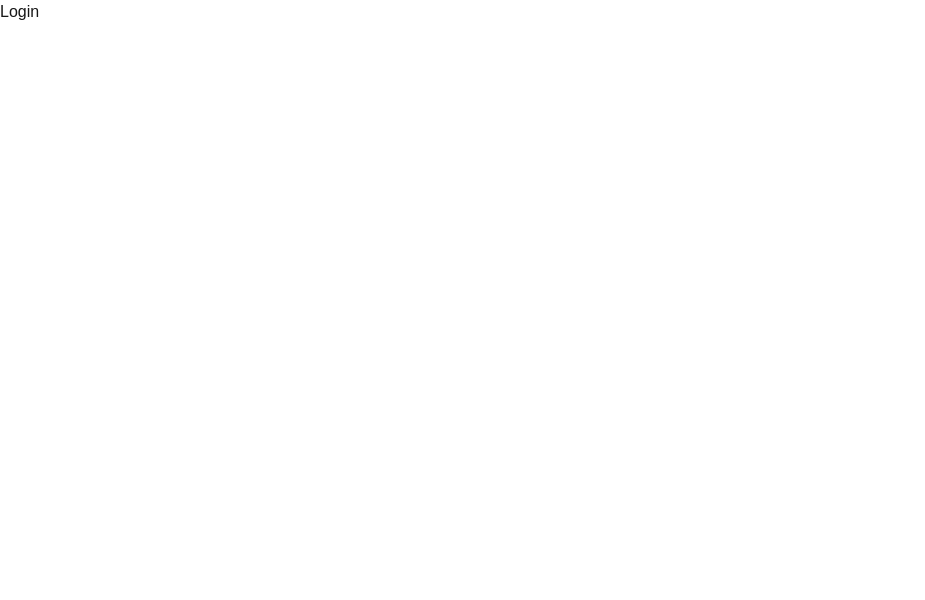
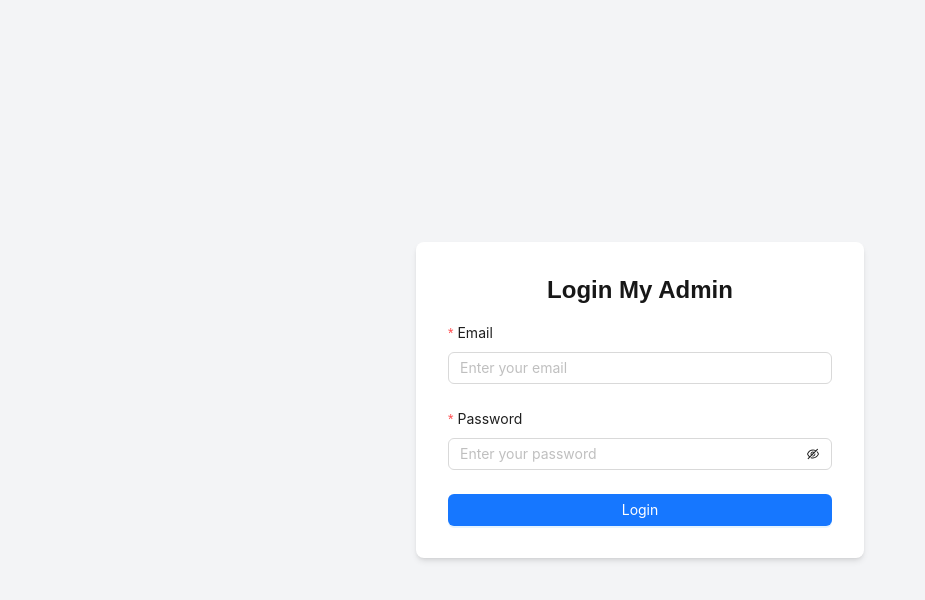
Before and after one commit to iMovn/news-amazing, a Next.js app: page /login in a window 1280 px wide. Shown: the top 600 px of the page, without its empty margins (0-925 px from the left). Built offline with nearby package versions, Linux system fonts and the light colour scheme; no server answers.

Commit message:
Error Warning of Ant Design at 09/01/2025-08:50am

```diff
--- a/app/(auth)/login/page.tsx
+++ b/app/(auth)/login/page.tsx
@@ -1,7 +1,104 @@
-export default function Login() {
+"use client";
+
+import React, { useState, useEffect, forwardRef } from "react";
+import { Form, Input, Button, message } from "antd";
+import { loginApi } from "@/services/ad/authService";
+import { AiOutlineEye, AiOutlineEyeInvisible } from "react-icons/ai";
+import { useRouter } from "next/navigation";
+
+// Import InputRef từ antd
+import { InputRef } from "antd/es/input";
+
+interface PasswordInputProps {
+  type: string;
+  placeholder: string;
+  onClick: () => void;
+}
+
+const PasswordInput = forwardRef<InputRef, PasswordInputProps>((props, ref) => (
+  <Input.Password
+    {...props}
+    ref={ref} // Ref type sẽ phù hợp với InputRef từ antd
+    iconRender={(visible: boolean) =>
+      visible ? <AiOutlineEye /> : <AiOutlineEyeInvisible />
+    }
+  />
+));
+
+PasswordInput.displayName = "PasswordInput"; // Add display name to avoid ESLint warning
+
+const LoginPage = () => {
+  const [isPasswordVisible, setIsPasswordVisible] = useState(false);
+  const [isLoading, setIsLoading] = useState(false);
+  const router = useRouter();
+
+  // Auto redirect to /admin if token exists
+  useEffect(() => {
+    const token = localStorage.getItem("token");
+    if (token) {
+      router.push("/admin");
+    }
+  }, [router]);
+
+  // Handle form submission for login
+  const handleLogin = async (values: { email: string; password: string }) => {
+    setIsLoading(true);
+    try {
+      const response = await loginApi(values); // Call login API
+      const { token, user } = response.data;
+
+      localStorage.setItem("token", token); // Save token to localStorage
+      localStorage.setItem("user", JSON.stringify(user)); // Save user data to localStorage
+      console.log("User information:", user);
+
+      message.success("Login successful!");
+      router.push("/admin"); // Redirect to admin page after login
+    } catch (error: any) {
+      message.error(
+        error?.message || "Login failed. Please try again." // Error handling improvement
+      );
+    } finally {
+      setIsLoading(false);
+    }
+  };
+
   return (
-    <>
-      <h1>Login</h1>
-    </>
+    <div className="flex items-center justify-center min-h-screen bg-gray-100">
+      <div className="w-full max-w-md bg-white p-8 rounded-lg shadow-md">
+        <h2 className="text-2xl font-bold text-center mb-4">Login My Admin</h2>
+        <Form layout="vertical" onFinish={handleLogin}>
+          <Form.Item
+            label="Email"
+            name="email"
+            rules={[{ required: true, message: "Please enter your email" }]}
+          >
+            <Input type="email" placeholder="Enter your email" />
+          </Form.Item>
+
+          <Form.Item
+            label="Password"
+            name="password"
+            rules={[{ required: true, message: "Please enter your password" }]}
+          >
+            <PasswordInput
+              type={isPasswordVisible ? "text" : "password"}
+              placeholder="Enter your password"
+              onClick={() => setIsPasswordVisible(!isPasswordVisible)}
+            />
+          </Form.Item>
+
+          <Button
+            type="primary"
+            htmlType="submit"
+            className="w-full"
+            loading={isLoading}
+          >
+            {isLoading ? "Processing..." : "Login"}
+          </Button>
+        </Form>
+      </div>
+    </div>
   );
-}
+};
+
+export default LoginPage;
--- a/components/modules/ad/Header.tsx
+++ b/components/modules/ad/Header.tsx
@@ -1,10 +1,37 @@
+"use client";
+
 import { FiAlignRight } from "react-icons/fi";
+import { useEffect, useState } from "react";
+import { useRouter } from "next/navigation";
 
 interface HeaderProps {
   toggleSidebar: () => void;
 }
 
 export default function Header({ toggleSidebar }: HeaderProps) {
+  const router = useRouter();
+  const [userName, setUserName] = useState<string>("");
+
+  useEffect(() => {
+    // Lấy tên người dùng từ localStorage
+    const userData = localStorage.getItem("user");
+    if (userData) {
+      const user = JSON.parse(userData);
+      console.log("Thông tin người dùng:", user);
+      setUserName(user.name || "Admin");
+    } else {
+      console.log("Thông tin người dùng không tồn tại trong localStorage");
+    }
+  }, []);
+
+  const handleLogout = () => {
+    // Xóa token và thông tin user khỏi localStorage
+    localStorage.removeItem("token");
+    localStorage.removeItem("user");
+    // Chuyển hướng người dùng về trang đăng nhập
+    router.push("/login");
+  };
+
   return (
     <header className="bg-white shadow-md flex items-center justify-between px-4 py-3">
       <div className="flex items-center">
@@ -14,10 +41,16 @@ export default function Header({ toggleSidebar }: HeaderProps) {
         >
           <FiAlignRight />
         </button>
-        <h1 className="ml-4 text-lg font-semibold">Admin Panel</h1>
+        <h1 className="ml-4 text-lg font-semibold">Công Ty ABC Gì Đấy</h1>
       </div>
-      <div className="flex items-center">
-        <span className="text-gray-600">Welcome, Admin</span>
+      <div className="flex items-center space-x-4">
+        <span className="text-gray-600">Xin chào, {userName}</span>
+        <button
+          onClick={handleLogout}
+          className="bg-red-500 text-white px-4 py-2 rounded hover:bg-red-600 focus:outline-none"
+        >
+          Logout
+        </button>
       </div>
     </header>
   );
--- a/package.json
+++ b/package.json
@@ -9,10 +9,12 @@
         "lint": "next lint"
     },
     "dependencies": {
-    "antd": "^5.22.3",
-    "next": "15.0.3",
+        "antd": "^5.23.0",
+        "axios": "^1.7.9",
+        "next": "^15.1.4",
         "react": "18.2.0",
         "react-dom": "18.2.0",
+        "react-hook-form": "^7.54.2",
         "react-icons": "^5.4.0"
     },
     "devDependencies": {
--- /dev/null
+++ b/services/ad/authService.ts
@@ -0,0 +1,48 @@
+import axiosInstance from "@/utils/axiosConfig";
+import axios from "axios";
+
+interface LoginResponse {
+    status: string;
+    data: {
+        user: {
+            _id: string;
+            name: string;
+            email: string;
+            isActive: boolean;
+            createdAt: string;
+            updatedAt: string;
+        };
+        token: string;
+    };
+    timestamp: string;
+}
+
+interface LoginRequest {
+    email: string;
+    password: string;
+}
+
+// Hàm gọi API login
+export const loginApi = async (credentials: LoginRequest): Promise<LoginResponse> => {
+    try {
+        const response = await axiosInstance.post<LoginResponse>("/auth/login", credentials);
+        return response.data;
+    } catch (error: unknown) {
+        // Ghi lại lỗi hoặc ném lỗi chi tiết hơn
+        // Kiểm tra xem lỗi có phải là lỗi của Axios không
+        if (axios.isAxiosError(error)) {
+            // Truy cập vào error.response nếu là lỗi Axios
+            if (error.response?.data?.message) {
+                throw new Error(error.response.data.message); // Lỗi chi tiết từ backend
+            } else {
+                throw new Error("Lỗi không xác định từ máy chủ.");
+            }
+        } else if (error instanceof Error) {
+            // Xử lý lỗi chung (không phải lỗi từ Axios)
+            throw new Error(error.message); // Lỗi chuẩn của JavaScript
+        } else {
+            // Lỗi không xác định
+            throw new Error("Đã xảy ra lỗi không xác định.");
+        }
+    }
+};
--- /dev/null
+++ b/utils/axiosConfig.ts
@@ -0,0 +1,18 @@
+// utils/axiosConfig.ts
+import axios from "axios";
+
+const axiosInstance = axios.create({
+    baseURL: process.env.NEXT_PUBLIC_API_URL,
+    timeout: 5000, // Thời gian chờ tối đa
+});
+
+// Thêm interceptor để xử lý lỗi
+axiosInstance.interceptors.response.use(
+    (response) => response,
+    (error) => {
+        const message = error.response?.data?.message || "Something went wrong";
+        return Promise.reject(new Error(message));
+    }
+);
+
+export default axiosInstance;
```
Also changed, not shown: 1 other file (tests, documents, lock files or other folders). Lines whose indentation alone changed are shown as unchanged.
